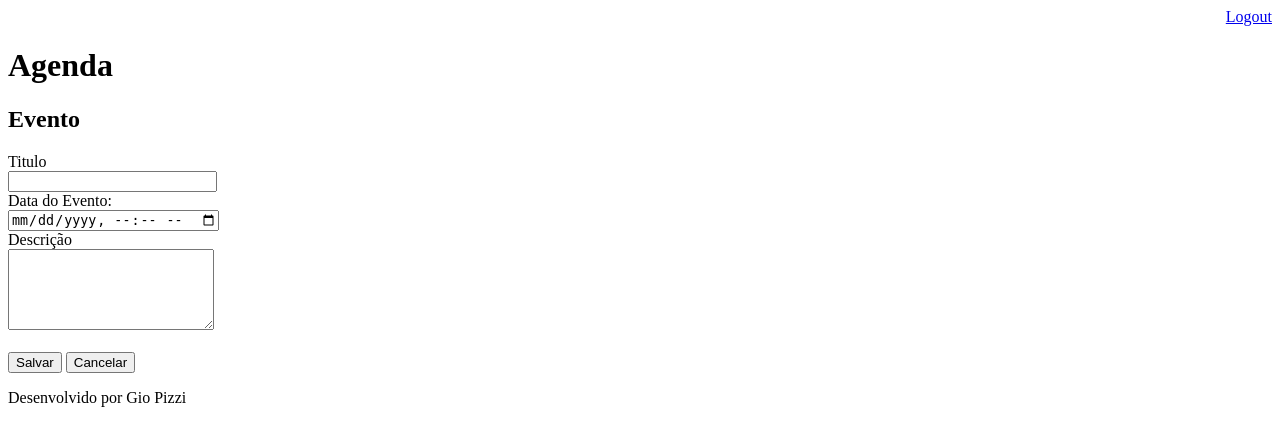
After one commit to giopizzighini/agenda_python, a Django app: page /agenda/appointment/ in a window 1280 px wide. The commit adds this page. Shown: the top 446 px of the page. Run offline with Django 3.2, Linux system fonts and the light colour scheme; a user stored in the database is signed in.

Commit message:
Incluido template para inserção de eventos da agenda + incluido gitignore

```diff
--- a/agenda/urls.py
+++ b/agenda/urls.py
@@ -21,6 +21,8 @@ from django.views.generic import RedirectView
 urlpatterns = [
     path('admin/', admin.site.urls),
     path('agenda/', views.lista_eventos),
+    path('agenda/appointment/', views.appointment),
+    path('agenda/appointment/submit', views.submit_appointment),
     path('', RedirectView.as_view(url='/agenda/')),
     path('login/', views.login_user),
     path('login/submit', views.submit_login),
--- a/core/views.py
+++ b/core/views.py
@@ -27,7 +27,21 @@ def submit_login(request):
 
 @login_required(login_url='/login/')
 def lista_eventos(request):
-    user = request.user
-    Evento = evento.objects.filter(usuario=user)
+    usuario = request.user
+    Evento = evento.objects.filter(usuario=usuario)
     dados = {'eventos': Evento}
     return render(request,'agenda.html', dados)
+
+@login_required(login_url='/login/')
+def appointment(request):
+    return render(request, "appointment.html")
+
+@login_required(login_url='/login/')
+def submit_appointment(request):
+    if request.POST:
+        titulo = request.POST.get('titulo')
+        data_evento: object = request.POST.get('data_evento')
+        descricao = request.POST.get('descricao')
+        usuario = request.user
+        evento.objects.create(titulo=titulo, data_evento=data_evento,descricao=descricao,usuario=usuario)
+    return redirect('/')
--- a/templates/agenda.html
+++ b/templates/agenda.html
@@ -2,6 +2,9 @@
 
 {% block content %}
     <h2>Agendamentos</h2>
+    <a href="appointment/">
+        <button type="button">Novo Evento</button>
+    </a>
 
     <ul style="font-size: 18px">
     {% for evento in eventos %}
--- /dev/null
+++ b/templates/appointment.html
@@ -0,0 +1,26 @@
+{% extends "model.page.html" %}
+
+{% block content %}
+
+<h2>Evento</h2>
+
+<form action="submit" method="POST">{% csrf_token %}
+    <label>Titulo</label>
+    <br>
+    <input type="text" name="titulo" size="23">
+    <br>
+    <label> Data do Evento: </label>
+    <br>
+    <input type="datetime-local" name="data_evento">
+    <br>
+    <label>Descrição</label>
+    <br>
+    <textarea name="descricao" rows="5" cols="23"></textarea>
+    <br><br>
+    <button type="submit">Salvar</button>
+    <a href="/">
+        <button type="button">Cancelar</button>
+    </a>
+</form>
+
+{% endblock %}
```
Also changed, not shown: db.sqlite3, templates/login.html (line endings or trailing spaces), 1 other file.
